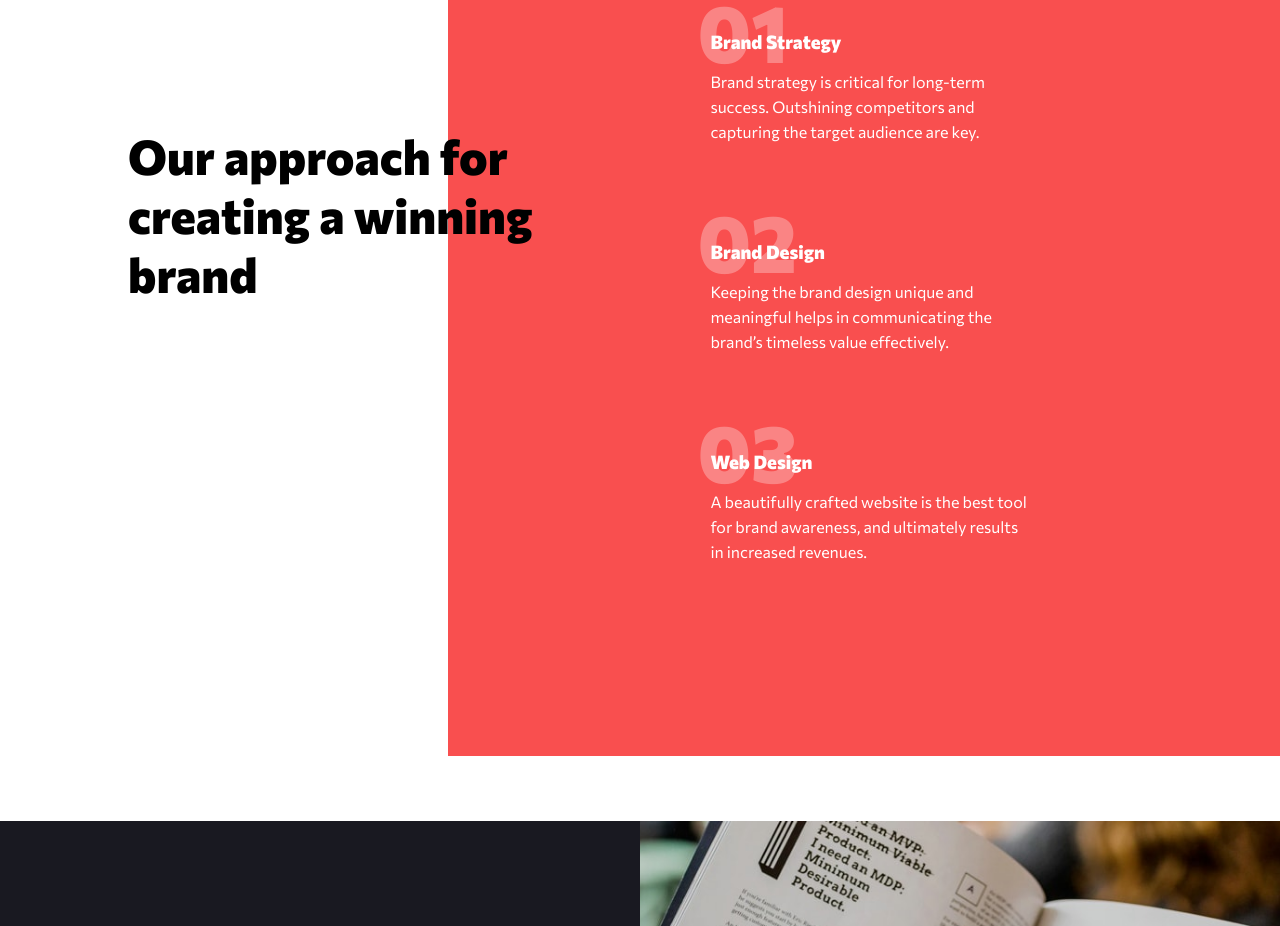
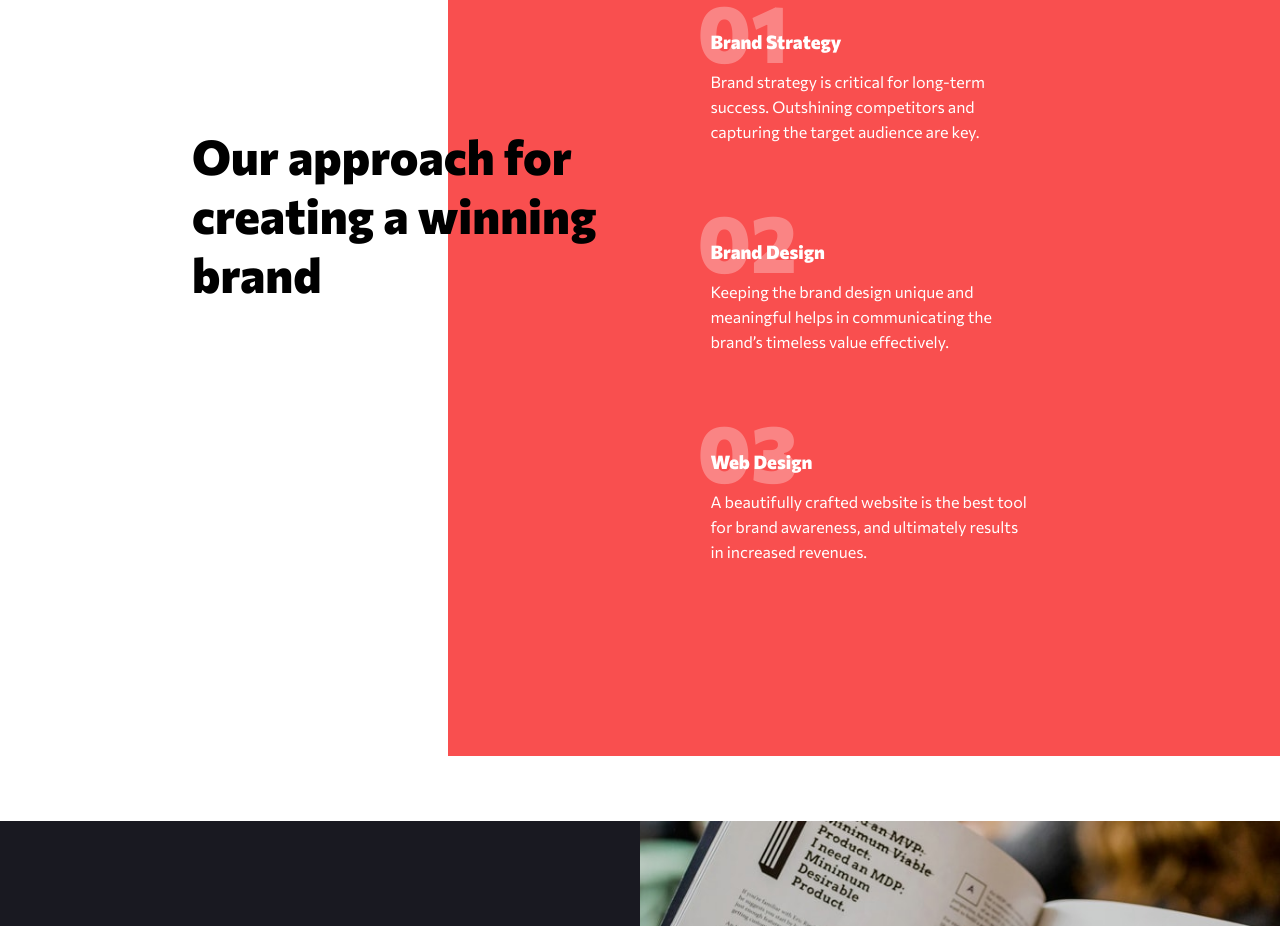
Before and after one commit to EthanPaleyron/design-system, a website built with Vite: page index.html in a window 1280 px wide. Shown: the part 2002-2928 px from the top of the page. Built offline with nearby package versions, Linux system fonts and the light colour scheme.

Commit message:
modif h2

```diff
--- a/scss/style.scss
+++ b/scss/style.scss
@@ -389,7 +389,7 @@ footer {
                 h2 {
                     position: absolute;
                     color: $b;
-                    transform: translate(-24rem, 12rem);
+                    transform: translate(-21rem, 12rem);
                 }
 
                 ol {
@@ -514,7 +514,7 @@ footer {
                 h2 {
                     font-size: 3rem;
                     width: 30rem;
-                    transform: translate(-22rem, 12rem);
+                    transform: translate(-18rem, 12rem);
                 }
 
                 ol {
```
